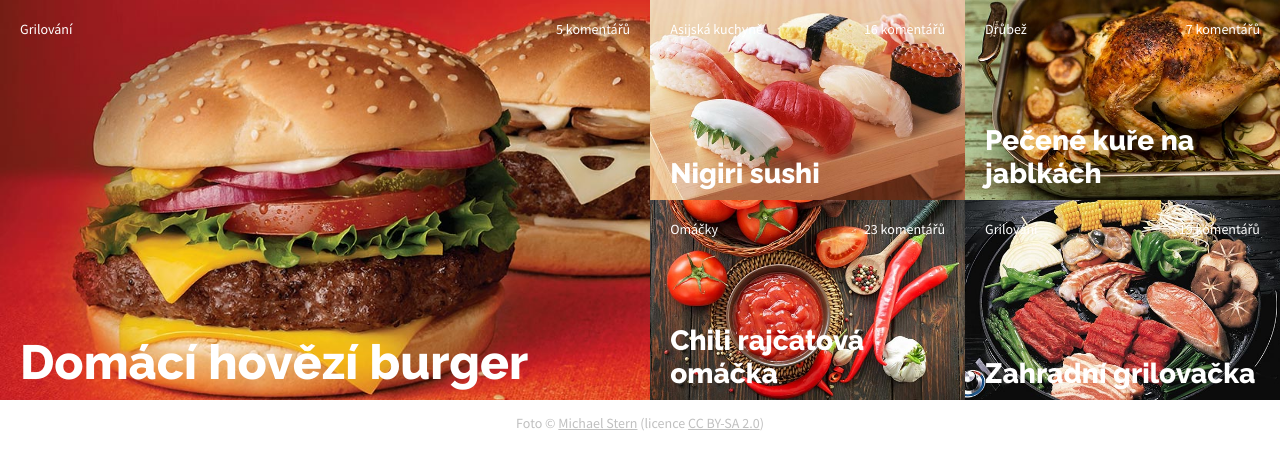
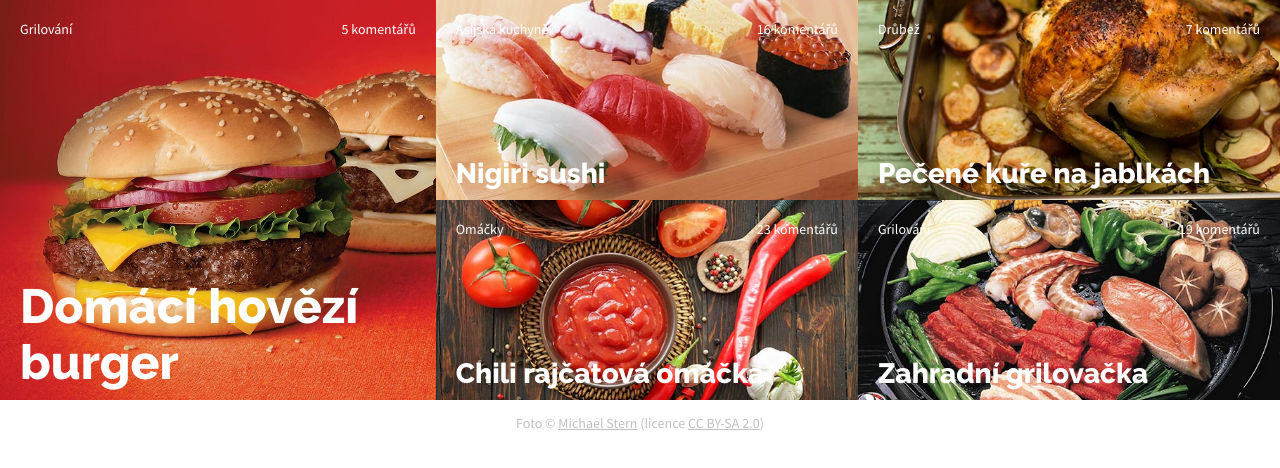
Before and after one commit to tvorimweb-2019-praha-podzim/projekt-5-recepty-hildik, a plain HTML site: page index.html in a window 1280 px wide. Drawn offline with Linux system fonts and the light colour scheme.

Commit message:
Update style.css
Doupravila jsem flex-shrink u poslední možnosti rozlišení - byl moc vělký oproti ostatním

```diff
--- a/style.css
+++ b/style.css
@@ -131,11 +131,13 @@ h1 {
 
     .hlavniRecept {
         min-height: 400px;
+        flex-shrink: 2;
         /* width:33.33%; */
     }
 
     .small {
         min-height: 200px;
+        flex-shrink: 1;
         /* width:33%; */
     }
 
```
